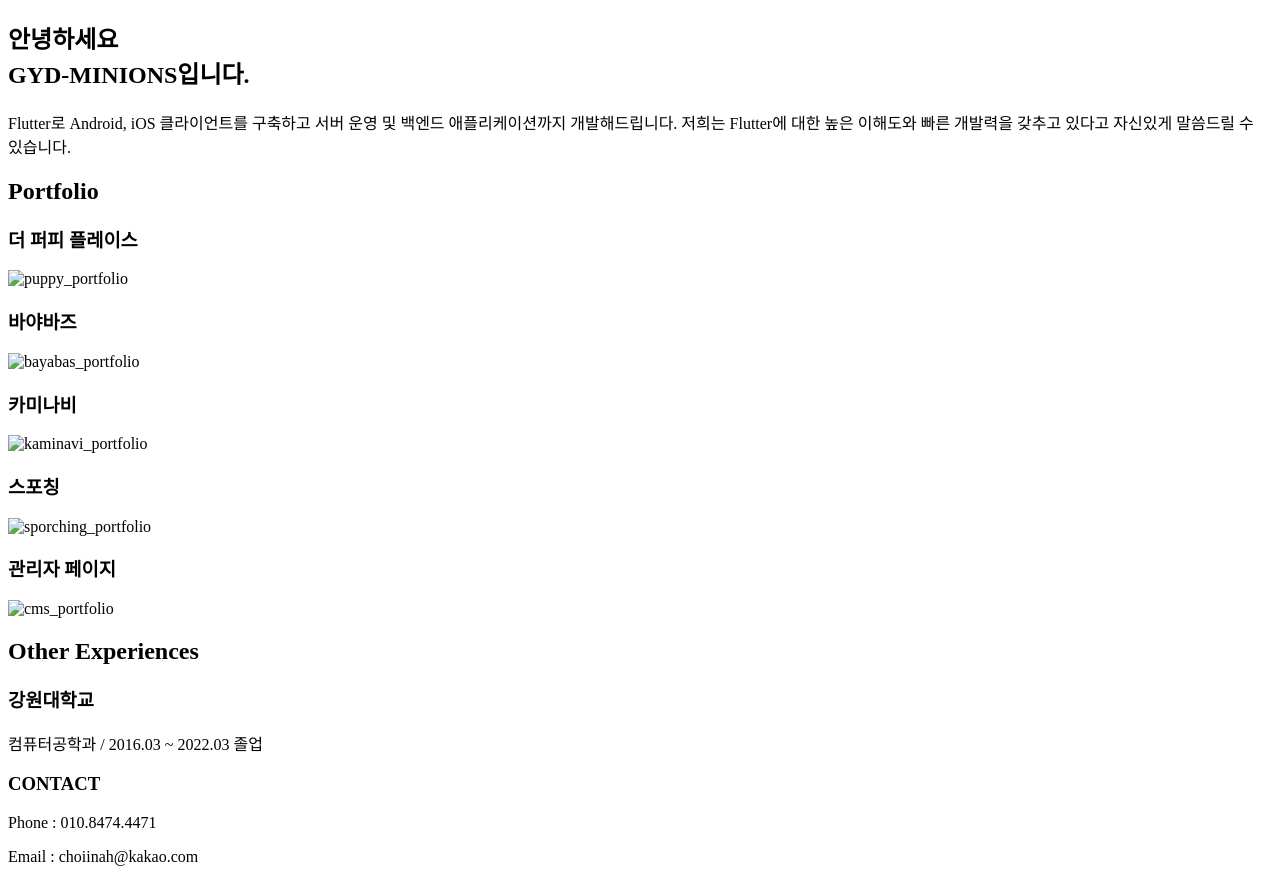
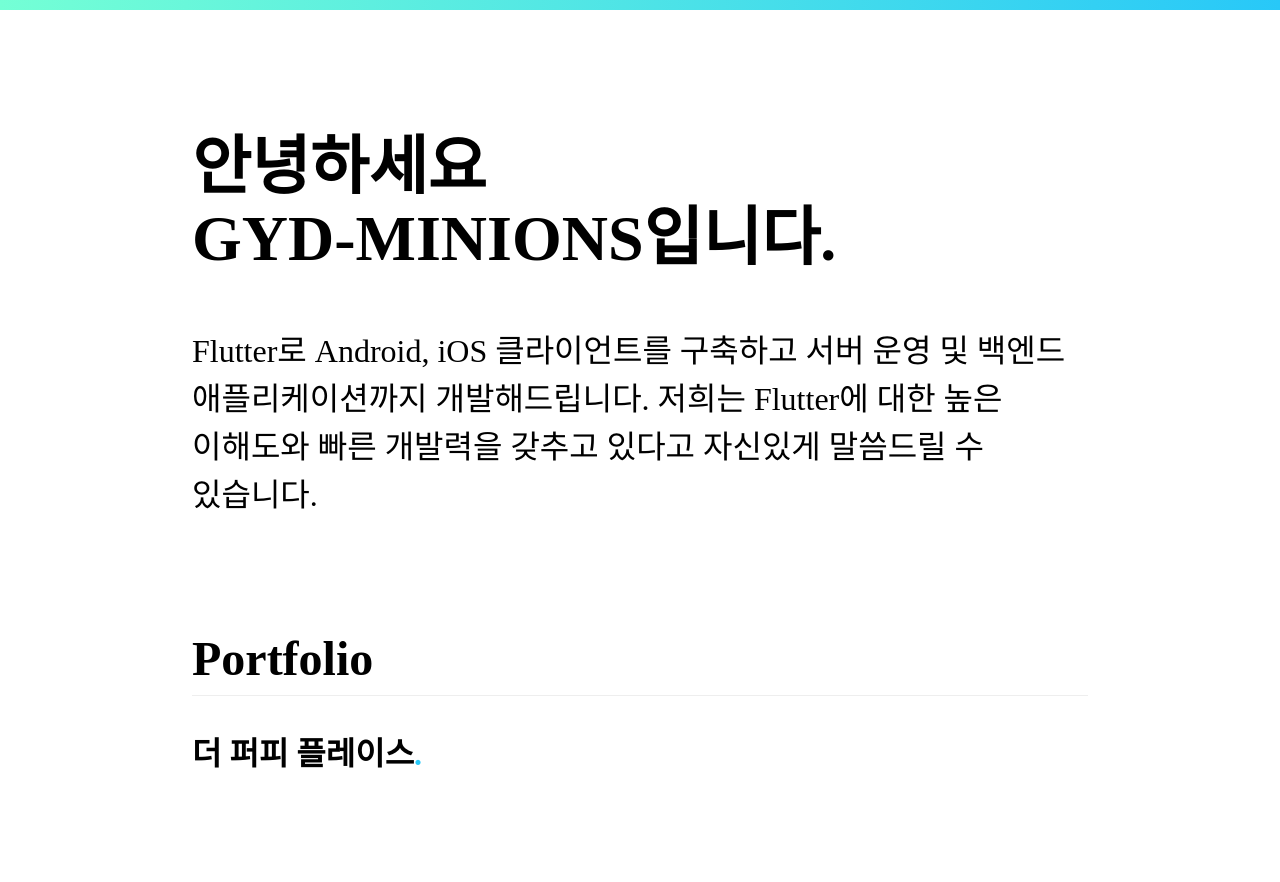
Before and after one commit to gyd-minions/portfolio, a plain HTML site: page index.html in a window 1280 px wide. After the commit the page ends 800 px from the top, so only its background shows below. Drawn offline with Linux system fonts and the light colour scheme; the site is published under a folder, as on GitHub Pages, so addresses that start at the root find nothing; a web font is replaced by a local one.

Commit message:
public root update

```diff
--- a/index.html
+++ b/index.html
@@ -5,9 +5,9 @@
   <meta charset="UTF-8" />
   <meta name="viewport" content="width=device-width, initial-scale=1" />
   <title>GYD-MINIONS</title>
-  <link rel="stylesheet" type="text/css" href="/public/css/main.css" />
-  <link rel="stylesheet" thpe="text/css" href="/public/css/media.css" />
-  <link rel="icon" type="image/png" sizes="16x16" href="/public/images/gyd_logo.jpeg" />
+  <link rel="stylesheet" type="text/css" href="./public/css/main.css" />
+  <link rel="stylesheet" thpe="text/css" href="./public/css/media.css" />
+  <link rel="icon" type="image/png" sizes="16x16" href="./public/images/gyd_logo.jpeg" />
   <meta name="msapplication-TileColor" content="#ffffff" />
   <meta name="theme-color" content="#ffffff" />
 </head>
@@ -34,31 +34,31 @@
       <div class="flex_container">
         <article class="skill_article">
           <h3>더 퍼피 플레이스</h3>
-          <img src="/public/images/puppy.jpg" alt="puppy_portfolio">
+          <img src="./public/images/puppy.jpg" alt="puppy_portfolio">
         </article>
       </div>
       <div class="flex_container">
         <article class="skill_article">
           <h3>바야바즈</h3>
-          <img src="/public/images/bayabas.jpg" alt="bayabas_portfolio">
+          <img src="./public/images/bayabas.jpg" alt="bayabas_portfolio">
         </article>
       </div>
       <div class="flex_container">
         <article class="skill_article">
           <h3>카미나비</h3>
-          <img src="/public/images/kaminavi.jpg" alt="kaminavi_portfolio">
+          <img src="./public/images/kaminavi.jpg" alt="kaminavi_portfolio">
         </article>
       </div>
       <div class="flex_container">
         <article class="skill_article">
           <h3>스포칭</h3>
-          <img src="/public/images/sporching.jpg" alt="sporching_portfolio">
+          <img src="./public/images/sporching.jpg" alt="sporching_portfolio">
         </article>
       </div>
       <div class="flex_container">
         <article class="skill_article">
           <h3>관리자 페이지</h3>
-          <img src="/public/images/cms.jpg" alt="cms_portfolio">
+          <img src="./public/images/cms.jpg" alt="cms_portfolio">
         </article>
       </div>
     </section>
```
